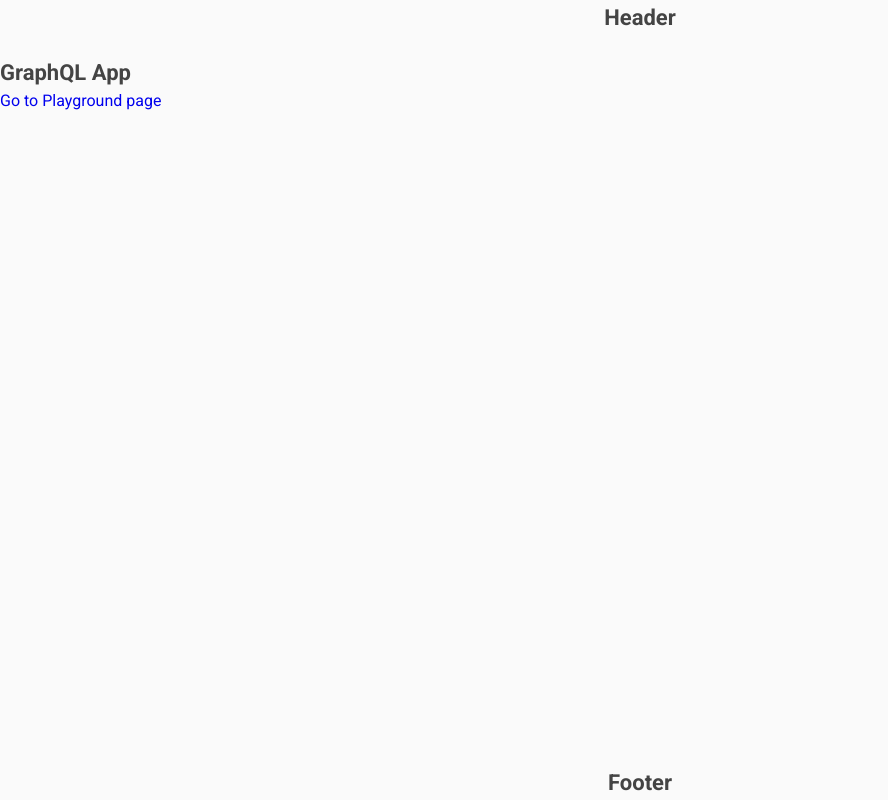
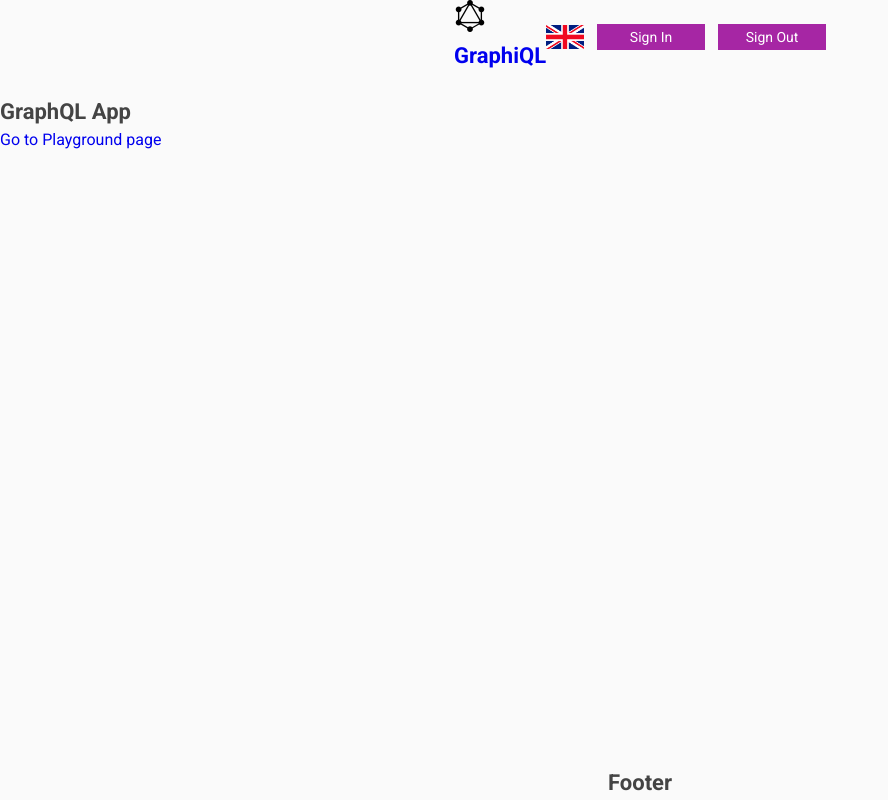
Before and after one commit to yevheniiorhanistyi/graphiql-playground, a Next.js app: page / in a window 1280 px wide. Shown: the whole page, without its empty margins (0-888 px from the left). Built offline with nearby package versions, Linux system fonts and the light colour scheme.

Commit message:
feat: add logo image and navigation elements

```diff
--- a/src/components/Header/Header.tsx
+++ b/src/components/Header/Header.tsx
@@ -1,10 +1,38 @@
+import { useState, useEffect } from 'react';
+import Image from 'next/image';
+import Link from 'next/link';
+import Nav from '../Nav/Nav';
+import cn from 'classnames';
 import styles from './Header.module.scss';
-import cn from 'classnames';
 
 const Header = () => {
+  const [isSticky, setIsSticky] = useState(false);
+  const logoSrc = '/pngwing.com.png';
+
+  useEffect(() => {
+    const handleScroll = () => {
+      const scrollPosition = window.scrollY;
+      const shouldBeSticky = scrollPosition > 0;
+
+      setIsSticky(shouldBeSticky);
+    };
+
+    window.addEventListener('scroll', handleScroll);
+
+    return () => {
+      window.removeEventListener('scroll', handleScroll);
+    };
+  }, []);
+
+  const headerClasses = cn(styles.header_wrapper, { [styles.sticky]: isSticky });
+
   return (
-    <header className={cn(styles.header_wrapper, 'wrapper')}>
-      <h2>Header</h2>
+    <header className={headerClasses}>
+      <Link className={styles.logoLink} href="/">
+        <Image className={styles.appLogo} width={32} height={32} src={logoSrc} alt="Graphql logo" />
+        <h2 className={styles.appName}>GraphiQL</h2>
+      </Link>
+      <Nav />
     </header>
   );
 };
```
